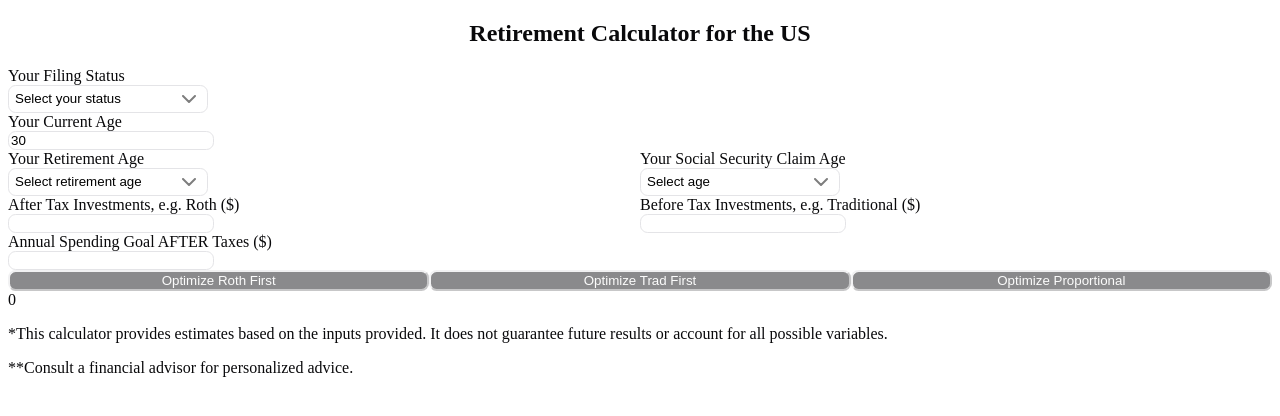
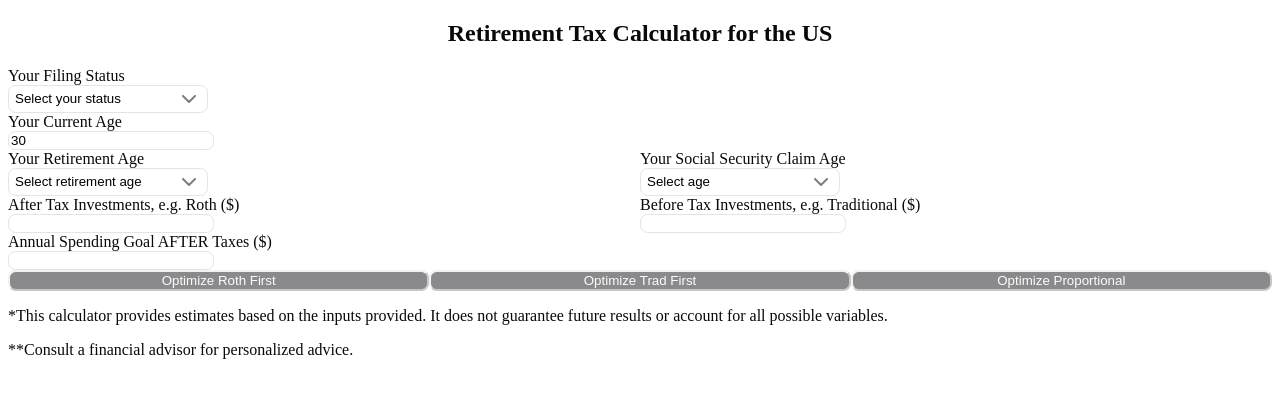
Before and after one commit to axlrommel/tax-calculator, a React (Vite) app: page / in a window 1280 px wide. Shown: the top 416 px of the page. Built offline with nearby package versions, Linux system fonts and the light colour scheme.

Commit message:
better formatting

```diff
--- a/src/App.tsx
+++ b/src/App.tsx
@@ -58,7 +58,7 @@ function App() {
 
   return (
     <div className="max-w-4xl mx-auto p-8 bg-white shadow-lg rounded-lg m-4">
-      <h2 className="text-2xl font-bold mb-8 text-center">Retirement Calculator for the US</h2>
+      <h2 className="text-2xl font-bold mb-8 text-center">Retirement Tax Calculator for the US</h2>
 
       {/* Filing Status */}
       <div className="flex gap-6 mb-6">
@@ -214,7 +214,7 @@ function App() {
       </div>
 
       {/* Results Section */}
-      {yearsLast && (
+      {yearsLast != 0 && (
         <div className="p-6 border rounded-lg bg-gray-50">
           <h3 className="text-lg font-semibold mb-4 text-center">Results</h3>
           <div className="space-y-2 mb-4">
```
